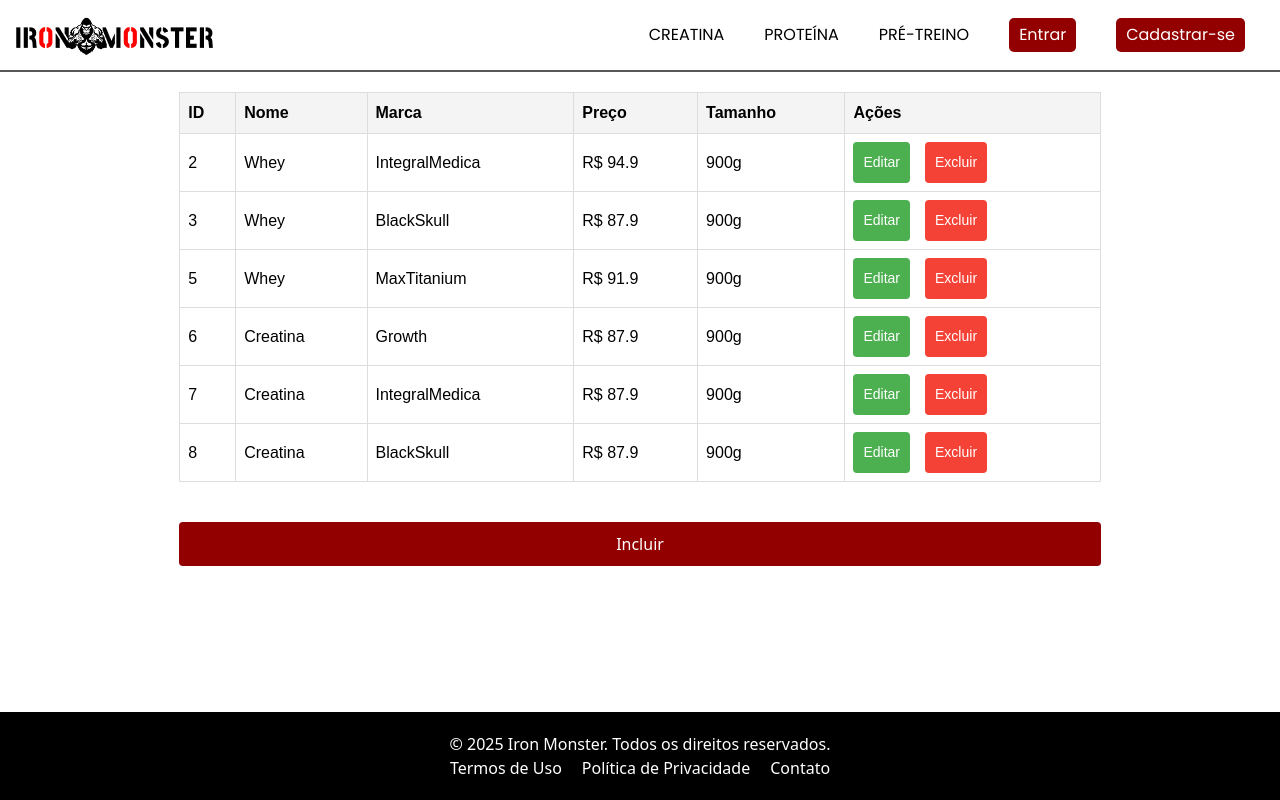
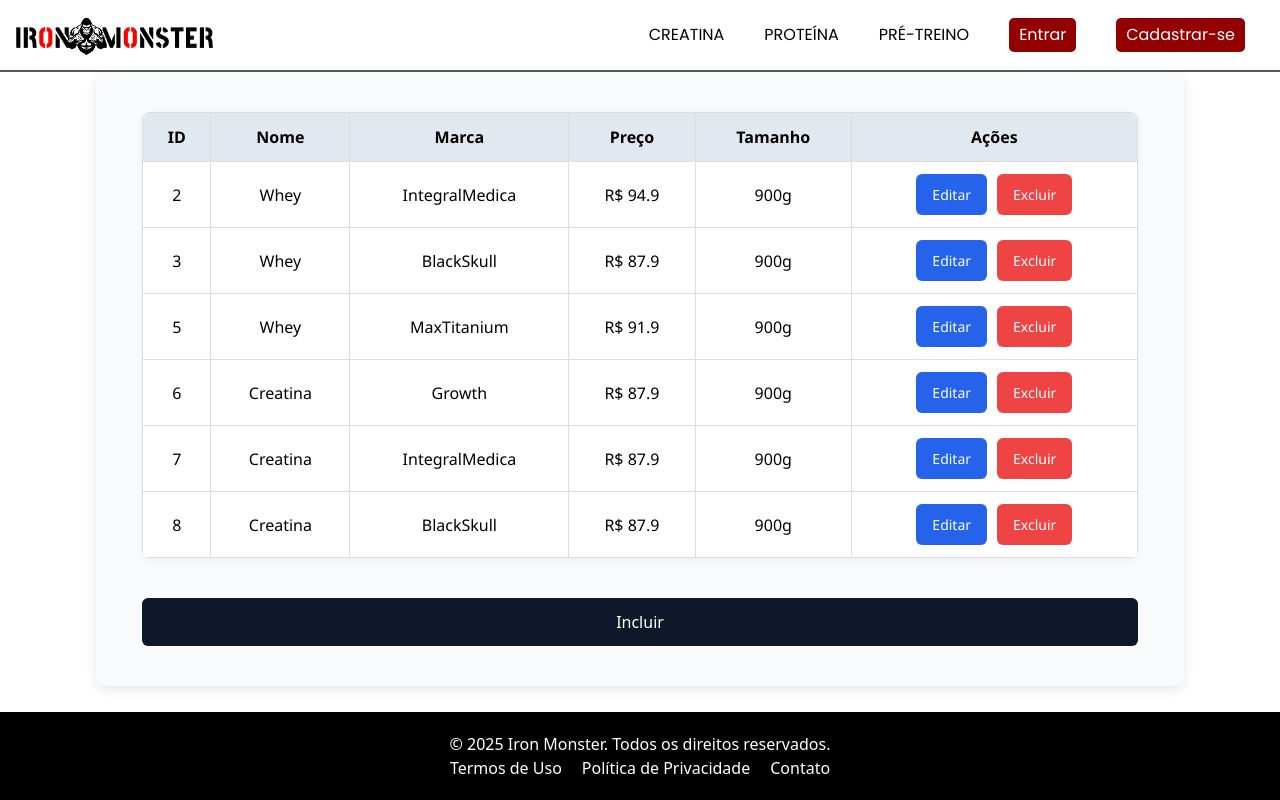
Before and after one commit to HLN-lobo/FinalMarco2, an Angular app: page /produtos in a window 1280 px wide. Built offline with nearby package versions, Linux system fonts and the light colour scheme; data requests are answered from the project's data file.

Commit message:
visual listagem atualizado

```diff
--- a/src/app/pages/produtos-listagem/produtos-listagem.component.css
+++ b/src/app/pages/produtos-listagem/produtos-listagem.component.css
@@ -1,66 +1,81 @@
 .content-container {
     display: flex;
     flex-direction: column;
-    width: 80%;
-    margin-left: 128px;
+    width: 85%;
+    margin: 0 auto;
+    padding: 20px;
     text-align: left;
+    background-color: #f9fafb;
+    border-radius: 12px;
+    box-shadow: 0 4px 12px rgba(0, 0, 0, 0.1);
 }
 
 table {
-    width: 90%;
+    width: 95%;
     border-collapse: collapse;
     margin: 20px auto;
-    font-family: Arial, sans-serif;
+    font-family: 'Segoe UI', Tahoma, Geneva, Verdana, sans-serif;
+    background-color: white;
+    border-radius: 8px;
+    overflow: hidden;
+    box-shadow: 0 2px 8px rgba(0, 0, 0, 0.05);
 }
 
 th,
 td {
     border: 1px solid #ddd;
-    padding: 8px;
-    text-align: left;
+    padding: 12px;
+    text-align: center;
 }
 
 th {
-    background-color: #f4f4f4;
-    font-weight: bold;
+    background-color: #e2e8f0;
+    color: #000000;
+    font-weight: 600;
 }
 
 tr:hover {
-    background-color: #f1f1f1;
+    background-color: #f1f5f9;
 }
 
 button {
-    padding: 10px;
+    padding: 10px 16px;
     font-size: 14px;
     border: none;
-    border-radius: 4px;
+    border-radius: 6px;
     cursor: pointer;
 }
 
 .btn-editar {
-    background-color: #4CAF50;
+    background-color: #2563eb;
     color: white;
-    margin-right: 15px;
+    margin-right: 10px;
+}
+
+.btn-editar:hover {
+    background-color: #1d4ed8;
 }
 
 .btn-excluir {
-    background-color: #f44336;
+    background-color: #ef4444;
     color: white;
+}
+
+.btn-excluir:hover {
+    background-color: #dc2626;
 }
 
 .btn-incluir {
     display: block;
-    width: 90%;
+    width: 95%;
     margin: 20px auto;
-    padding: 10px 20px;
-    background-color: rgb(146, 0, 0);
+    padding: 12px;
+    background-color: #0f172a;
     color: white;
     font-size: 16px;
-    border: none;
-    border-radius: 4px;
-    cursor: pointer;
+    border-radius: 6px;
 }
 
 .btn-incluir:hover {
-    background-color: rgb(214, 14, 14);
+    background-color: #293649;
 }
```
